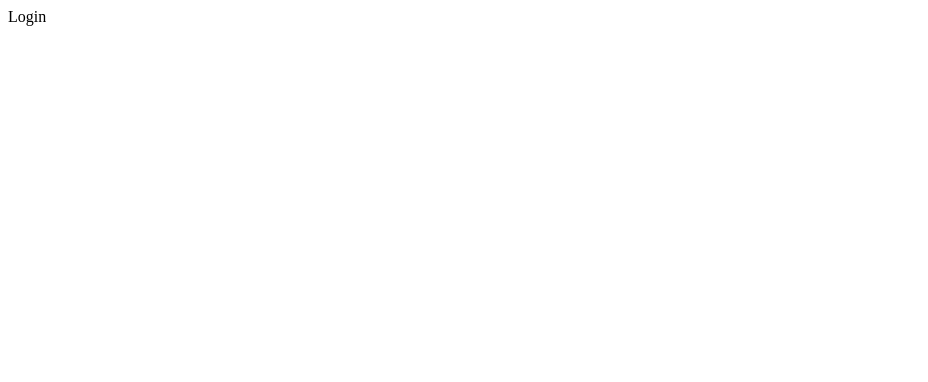
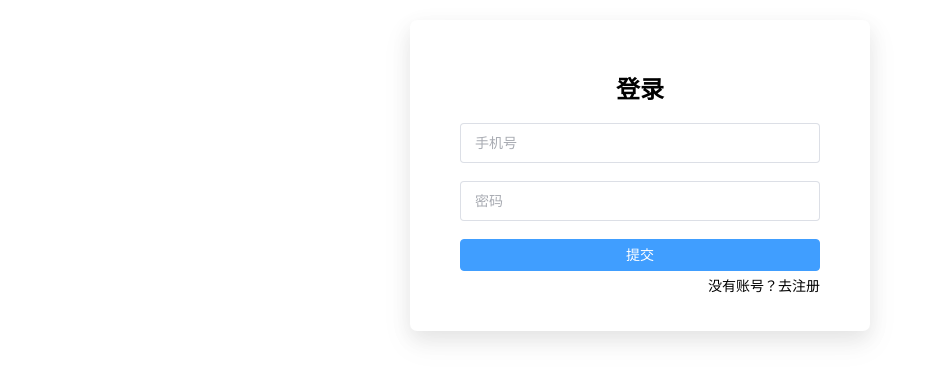
Before and after one commit to RYGRIT/vue-memo, a Vue app: page /login in a window 1280 px wide. Shown: the top 382 px of the page, without its empty margins (0-928 px from the left). Built offline with nearby package versions, Linux system fonts and the light colour scheme.

Commit message:
feat: login page

```diff
--- a/package.json
+++ b/package.json
@@ -36,6 +36,7 @@
     "husky": "^9.0.6",
     "lint-staged": "^15.2.0",
     "prettier": "^3.2.4",
+    "sass": "^1.70.0",
     "typescript": "^5.2.2",
     "vite": "^5.0.8",
     "vue-tsc": "^1.8.25"
--- a/src/views/Login.vue
+++ b/src/views/Login.vue
@@ -1,7 +1,77 @@
 <script setup lang="ts">
+import { ref } from 'vue'
+
 defineOptions({
   name: 'LoginView'
 })
+
+const isLogin = ref(true)
+const form = ref({
+  username: '',
+  password: '',
+  phone: ''
+})
+
+const submitForm = () => {}
 </script>
 
-<template>Login</template>
+<template>
+  <div class="login-page">
+    <el-form class="login-form">
+      <h2 class="title">{{ isLogin ? '登录' : '注册' }}</h2>
+      <el-form-item v-if="!isLogin">
+        <el-input placeholder="用户名" size="large" v-model="form.username" />
+      </el-form-item>
+      <el-form-item>
+        <el-input placeholder="手机号" size="large" v-model="form.phone" />
+      </el-form-item>
+      <el-form-item>
+        <el-input placeholder="密码" size="large" v-model="form.password" />
+      </el-form-item>
+      <el-form-item>
+        <el-button @click="submitForm" class="btn" type="primary">
+          {{ isLogin ? '提交' : '注册' }}</el-button
+        >
+        <div class="text-row">
+          <span class="text-wrap" @click="isLogin = !isLogin">
+            <span>
+              {{ isLogin ? '没有账号？去注册' : '已有账号？去登录' }}
+            </span>
+          </span>
+        </div>
+      </el-form-item>
+    </el-form>
+  </div>
+</template>
+
+<style lang="scss" scoped>
+.login-form {
+  width: 360px;
+  background: #fff;
+  padding: 30px 50px 10px 50px;
+  border-radius: 7px;
+  margin: 20px auto;
+  box-shadow: var(--el-box-shadow);
+
+  .title {
+    text-align: center;
+    margin-bottom: 18px;
+  }
+
+  .btn {
+    width: 100%;
+  }
+
+  .text-row {
+    margin-left: auto;
+
+    .text-wrap {
+      cursor: pointer;
+
+      &:hover {
+        text-decoration: underline;
+      }
+    }
+  }
+}
+</style>
```
Also changed, not shown: 1 other file (tests, documents, lock files or other folders).
